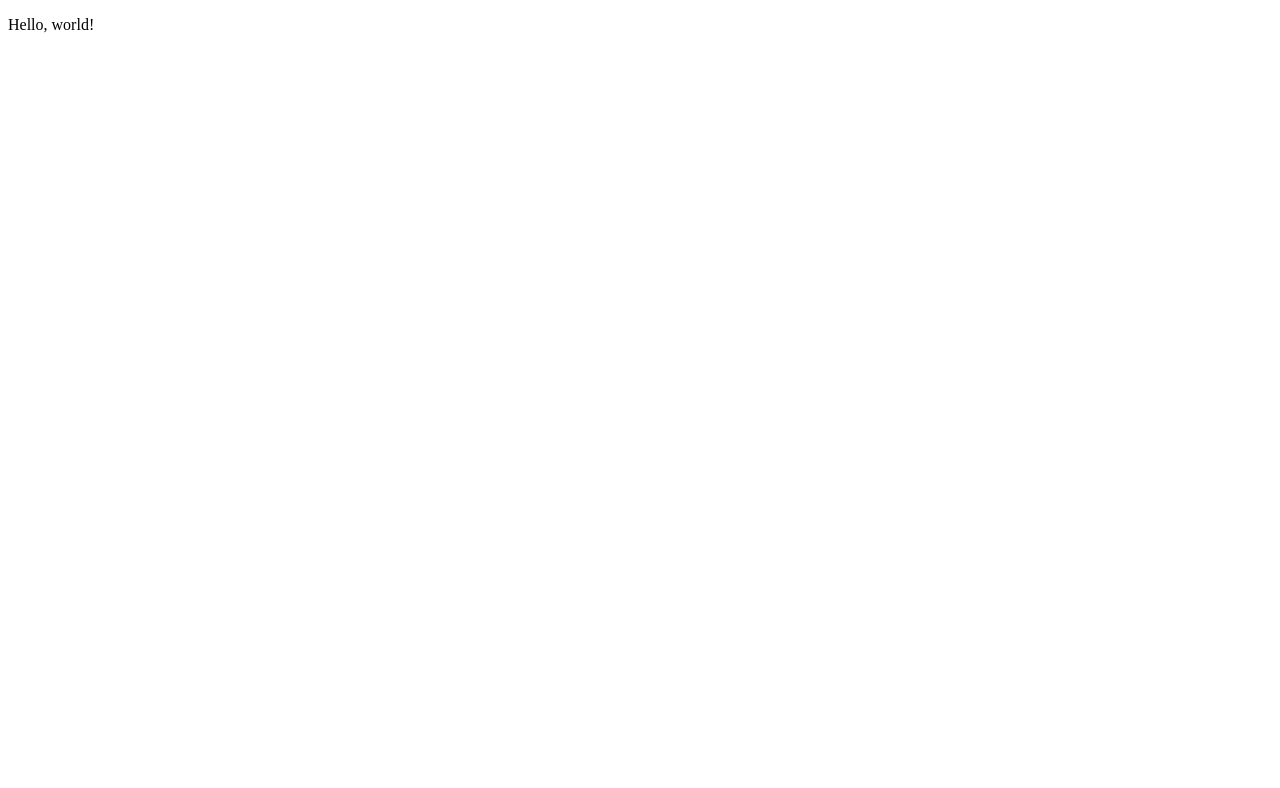
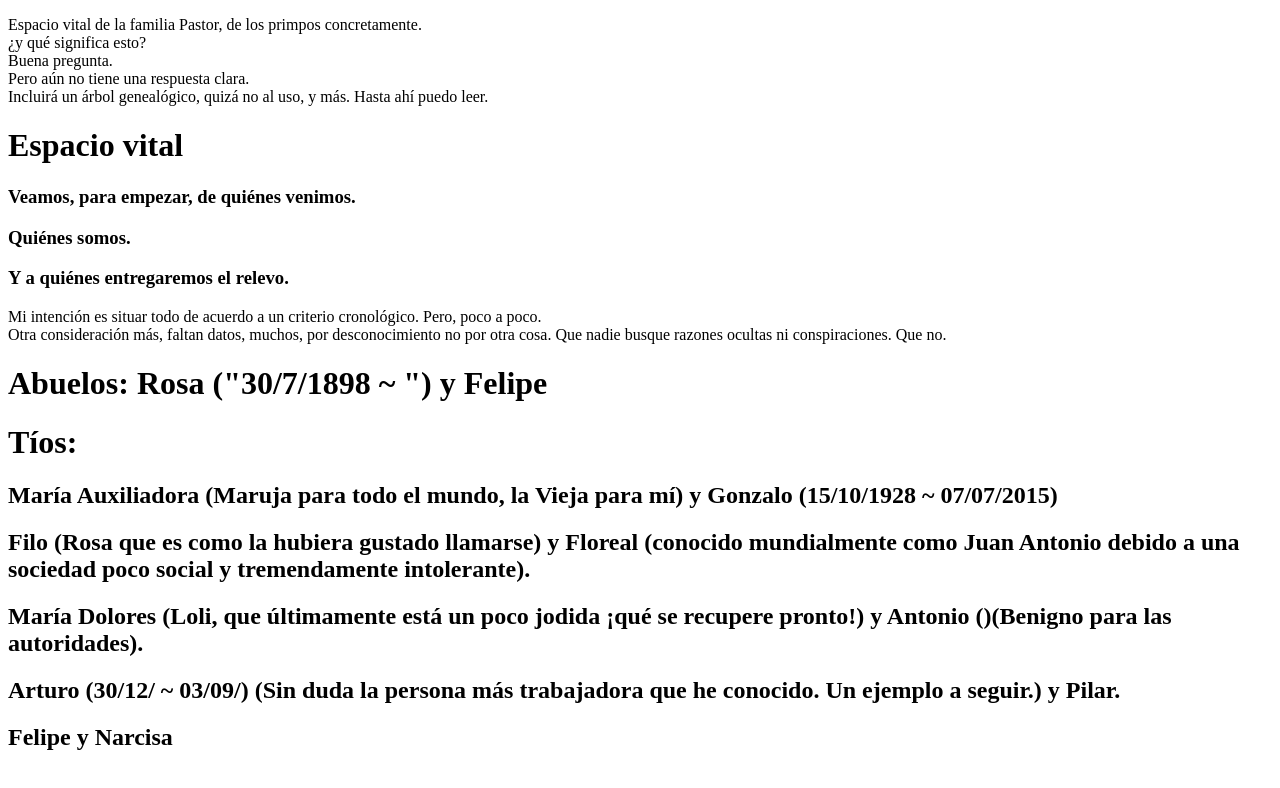
Before and after one commit to gftp/sample_website, a plain HTML site: page index.html in a window 1280 px wide. Drawn offline with Linux system fonts and the light colour scheme.

Commit message:
Add content.

```diff
--- a/index.html
+++ b/index.html
@@ -1,10 +1,32 @@
 <!DOCTYPE html>
-<html>
+<html lang="es">
   <head>
-    <title>Un título, por favor</title>
+    <title>Un título, por favor, uno.</title>
     <meta charset="utf-8">
   </head>
   <body>
-    <p>Hello, world!</p>
+    <p>
+      Espacio vital de la familia Pastor, de los primpos concretamente. <br>
+      ¿y qué significa esto?<br>
+      Buena pregunta.<br>
+      Pero aún no tiene una respuesta clara. <br>
+      Incluirá un árbol genealógico, quizá no al uso, y más. Hasta ahí puedo leer.
+    </p>
+    <h1>Espacio vital</h1>
+    <h3>Veamos, para empezar, de quiénes venimos.</h3>
+    <h3>Quiénes somos.</h3>
+    <h3>Y a quiénes entregaremos el relevo.</h3>
+    <p>
+      Mi intención es situar todo de acuerdo a un criterio cronológico. Pero, poco a poco.<br>
+      Otra consideración más, faltan datos, muchos, por desconocimiento no por otra cosa. Que
+      nadie busque razones ocultas ni conspiraciones. Que no.
+    </p>
+    <h1>Abuelos: <strong>Rosa ("30/7/1898 ~ ")</strong> y <strong>Felipe</strong></h1>
+    <h1>Tíos:</h1>
+    <h2>María Auxiliadora (Maruja para todo el mundo, la Vieja para mí) y Gonzalo (15/10/1928 ~ 07/07/2015)</h2>
+    <h2>Filo (Rosa que es como la hubiera gustado llamarse) y Floreal (conocido mundialmente como Juan Antonio debido a una sociedad poco social y tremendamente intolerante).</h2>
+    <h2>María Dolores (Loli, que últimamente está un poco jodida ¡qué se recupere pronto!) y Antonio ()(Benigno para las autoridades).</h2>
+    <h2>Arturo (30/12/ ~ 03/09/) (Sin duda la persona más trabajadora que he conocido. Un ejemplo a seguir.) y Pilar.</h2>
+    <h2>Felipe y Narcisa</h2>
   </body>
 </html>
```
